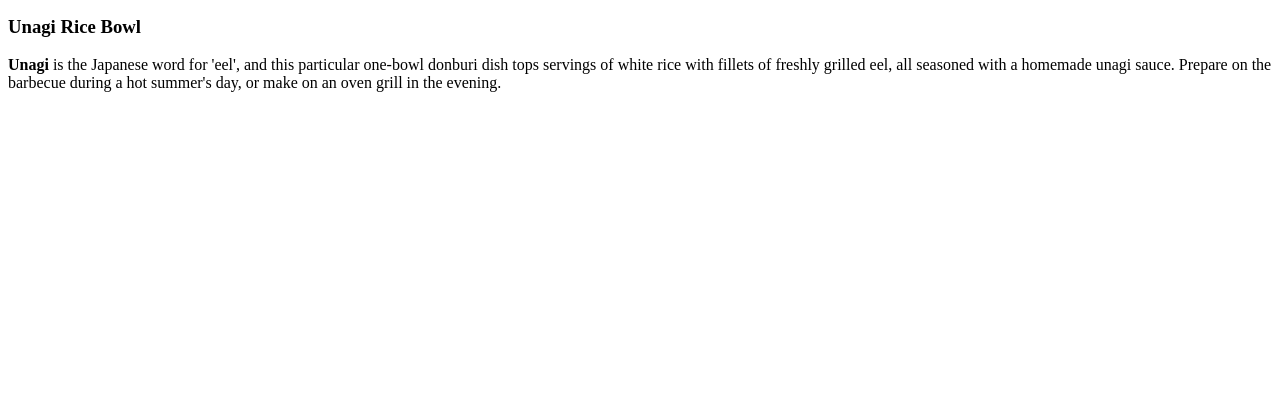
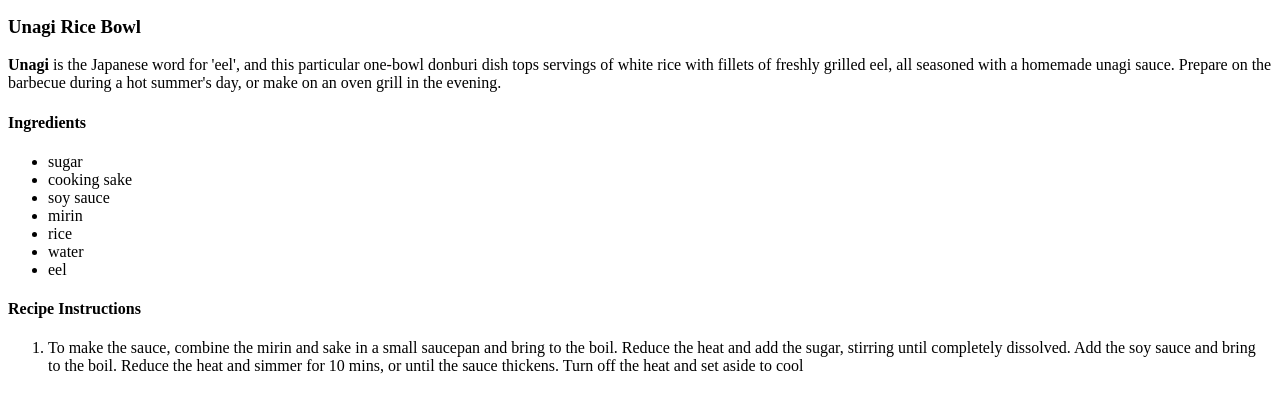
Before and after one commit to meeroTheo/odin-recipes, a plain HTML site: page recipes/unagidon.html in a window 1280 px wide. Shown: the part 101-512 px from the top of the page. Drawn offline with Linux system fonts and the light colour scheme.

Commit message:
Add ingredients and instructions

```diff
--- a/recipes/unagidon.html
+++ b/recipes/unagidon.html
@@ -18,6 +18,27 @@
          Prepare on the barbecue during a hot
          summer's day, or make on an oven grill
           in the evening.</p>
+    <h4>Ingredients</h4>
+    <ul>
+        <li>sugar</li>
+        <li>cooking sake</li>
+        <li>soy sauce</li>
+        <li>mirin</li>
+        <li>rice</li>
+        <li>water</li>
+        <li>eel</li>
+    </ul>
+    <h4>Recipe Instructions</h4>
+    <ol>
+        <li>To make the sauce, combine the mirin
+            and sake in a small saucepan and bring
+            to the boil. Reduce the heat and add the
+            sugar, stirring until completely dissolved.
+            Add the soy sauce and bring to the boil.
+            Reduce the heat and simmer for 10 mins, or
+            until the sauce thickens. Turn off the heat
+            and set aside to cool</li>
+    </ol>
 
 
 </body>
```
